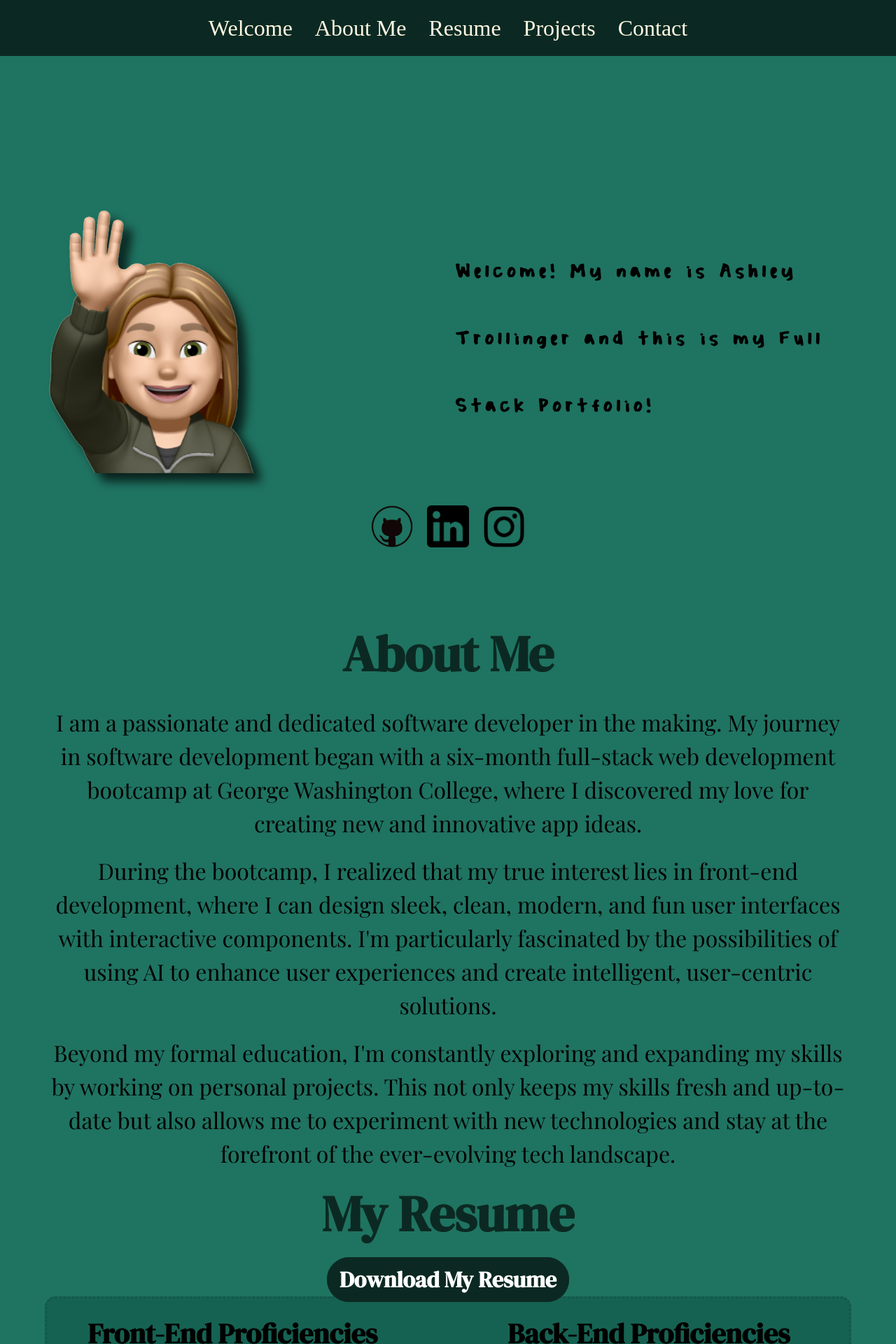
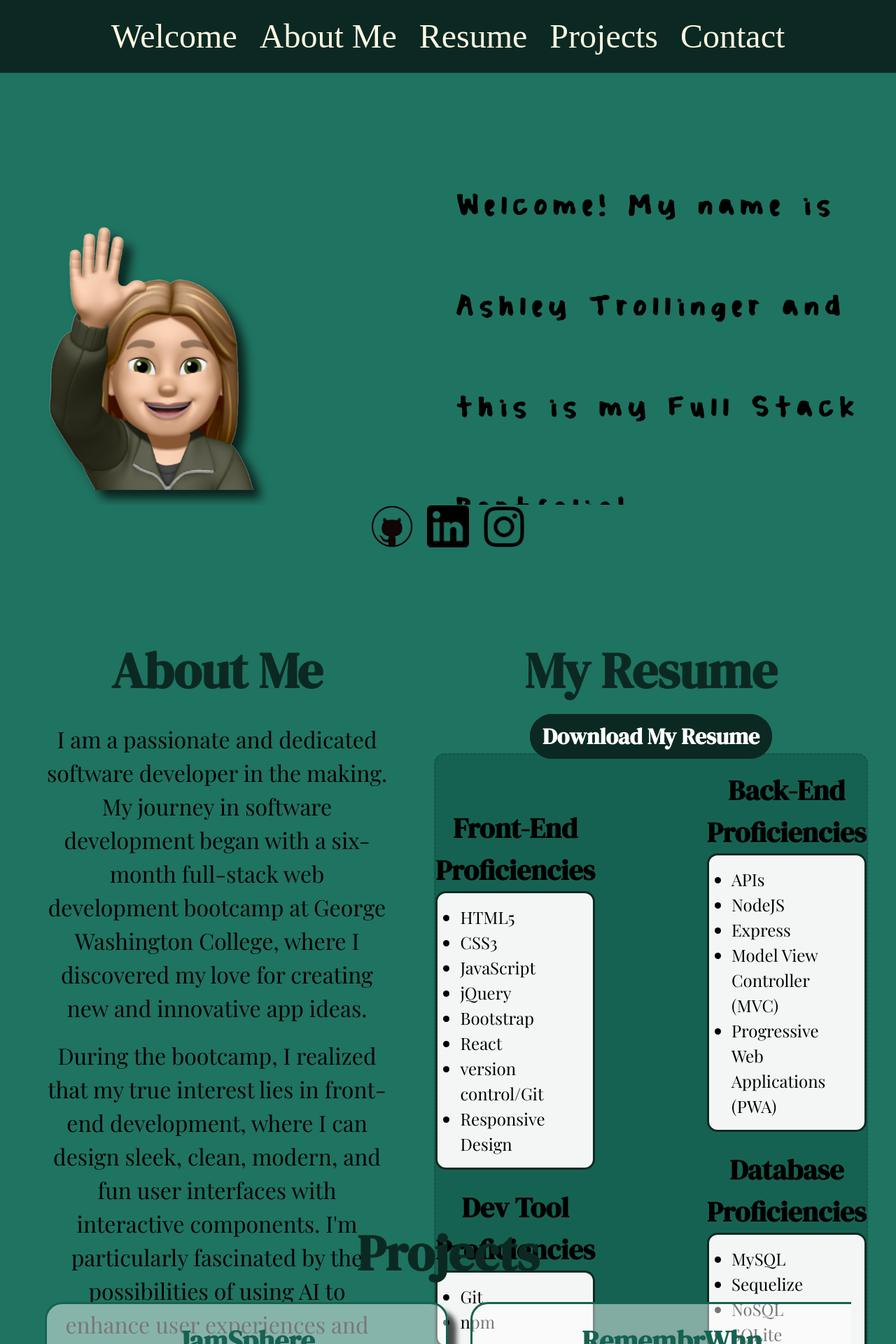
Before and after one commit to ashleytrollinger/portfolio, a Next.js app in the folder portfolio/: page / in a window 1280 px wide. Shown: the top 1920 px of the page at 70% size. Built offline with nearby package versions, Linux system fonts and the light colour scheme.

Commit message:
More styling and responsivness

```diff
--- a/portfolio/src/app/builders/NavBar.css
+++ b/portfolio/src/app/builders/NavBar.css
@@ -3,7 +3,7 @@ nav {
     background-color: #0B2922;
     padding: 1rem 0;
     text-align: center;
-    font-size: 2rem;
+    font-size: 3rem;
 }
 
 /* Style for the <ul> element */
--- a/portfolio/src/app/components/Contact.css
+++ b/portfolio/src/app/components/Contact.css
@@ -19,12 +19,14 @@
     text-align: center;
     font-family: 'PlayfairDisplay', sans-serif;
     padding-bottom: 1rem;
+    font-size: 2rem;
 }
 
 #contactform {
-    max-width: 500px;
+    max-width: 600px;
     margin: 0 auto;
     font-family: 'PlayfairDisplay', sans-serif;
+    font-size: 2rem;
 }
 
 /* Style for form input fields */
--- a/portfolio/src/app/components/Projects.css
+++ b/portfolio/src/app/components/Projects.css
@@ -2,6 +2,8 @@
     font-weight: bold;
     font-size: 4.5rem;
     text-align: center;
+    padding-top: 2rem;
+    ;
 }
 
 .projects-container {
--- a/portfolio/src/app/components/Resume.css
+++ b/portfolio/src/app/components/Resume.css
@@ -13,7 +13,6 @@
 }
 
 .resume-section {
-    margin: 0 5vw 0 5vw;
     padding-bottom: 20px;
 }
 
@@ -84,9 +83,7 @@
         flex-direction: column;
         gap: 1rem;
         border: none;
-        /* Remove the border on smaller screens */
         padding: 0;
-        /* Remove the padding on smaller screens */
     }
 }
 
@@ -94,18 +91,6 @@
 
     /* Adjust the margin and padding for medium screens */
     .resume-section {
-        margin: 0 5vw 40px 5vw;
-        /* Increase the bottom margin to create separation */
         padding-bottom: 0;
-        /* Reset the padding to eliminate extra space */
     }
 }
-
-@media screen and (max-width: 768px) {
-
-    /* Adjust the margin and padding for smaller screens */
-    .resume-section {
-        margin: 0 2vw 40px 2vw;
-        /* Increase the bottom margin for smaller screens */
-    }
-}
--- a/portfolio/src/app/components/Welcome.css
+++ b/portfolio/src/app/components/Welcome.css
@@ -35,7 +35,7 @@ section .image-container {
 /* Style the paragraph */
 .welcome-section p {
     flex: 1;
-    font-size: 4rem;
+    font-size: 6rem;
     text-align: left;
 
 }
--- a/portfolio/src/app/page.css
+++ b/portfolio/src/app/page.css
@@ -17,7 +17,6 @@ section h2 {
     color: #0B2922;
 }
 
-
 /* Make the navigation bar sticky at the top */
 nav {
     position: sticky;
@@ -33,22 +32,43 @@ footer {
     z-index: 100;
 }
 
+
+
 /* Responsive styles for smaller screens (e.g., tablets and phones) */
-@media (max-width: 768px) {
-
+@media (max-width: 860px) {
     section {
         height: auto;
         min-height: 100vh;
     }
 
-    /* Adjust the navigation bar styles for smaller screens */
     nav {
         padding: 10px;
-
     }
-
 
     footer {
         padding: 10px;
     }
+
+    #resume,
+    #about {
+        display: block;
+        width: 100%;
+    }
 }
+
+/* Adjust the margin and padding for screens wider than 860px */
+@media screen and (min-width: 861px) {
+
+    /* Create a two-column layout for resume and about sections */
+    #resume {
+        display: inline-block;
+        width: calc(50% - 20px);
+        vertical-align: top;
+    }
+
+    #about {
+        display: inline-block;
+        width: calc(50% - 20px);
+        vertical-align: top;
+    }
+}
--- a/portfolio/src/app/page.js
+++ b/portfolio/src/app/page.js
@@ -24,11 +24,13 @@ export default function Home() {
         <section id='weclome'>
           <Welcome />
         </section>
-        <section id='about'>
-          <AboutMe />
-        </section>
-        <section id='resume'>
-          <Resume />
+        <section className='sidebyside'>
+          <section id='about'>
+            <AboutMe />
+          </section>
+          <section id='resume'>
+            <Resume />
+          </section>
         </section>
         <section id='projects'>
           <Projects />
```
